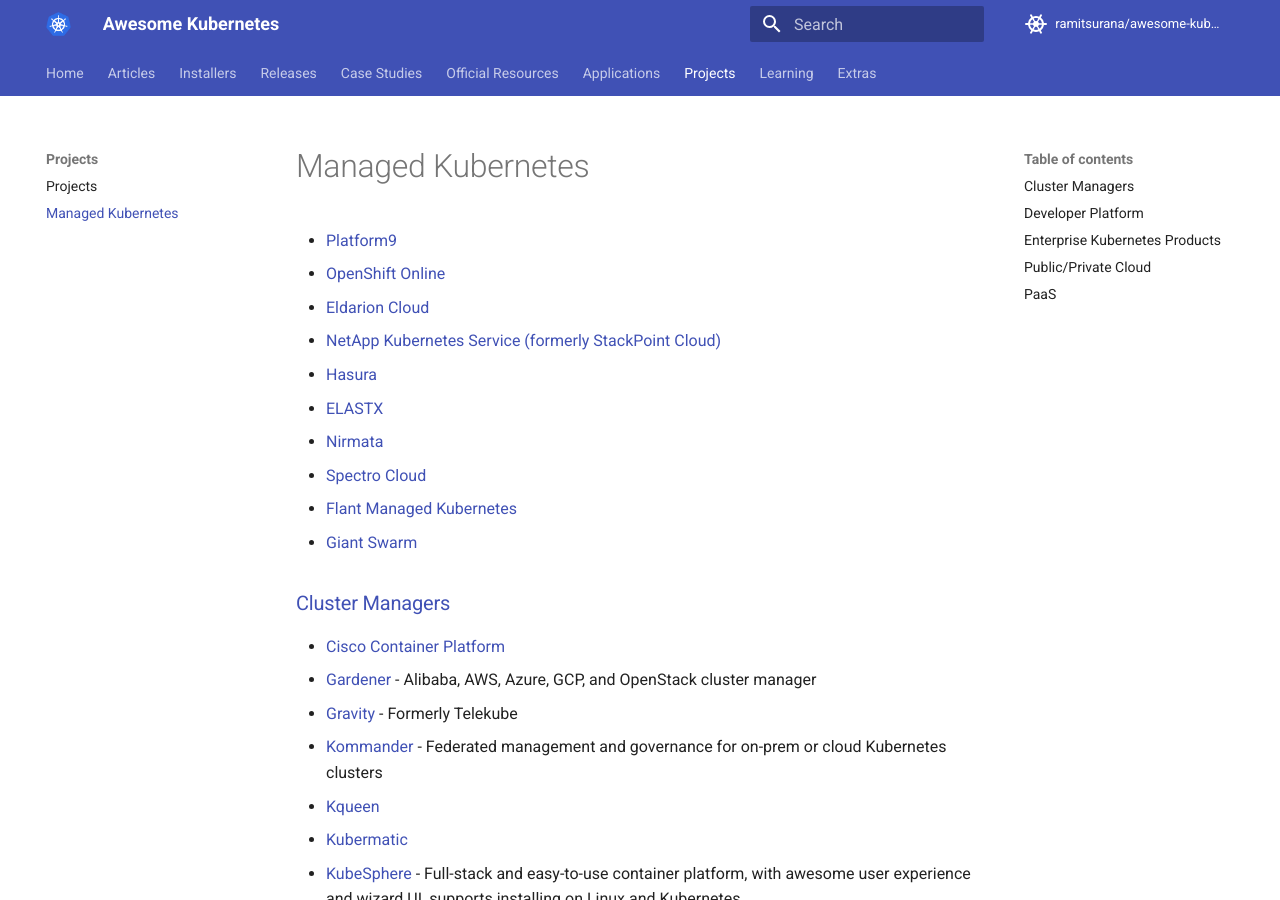
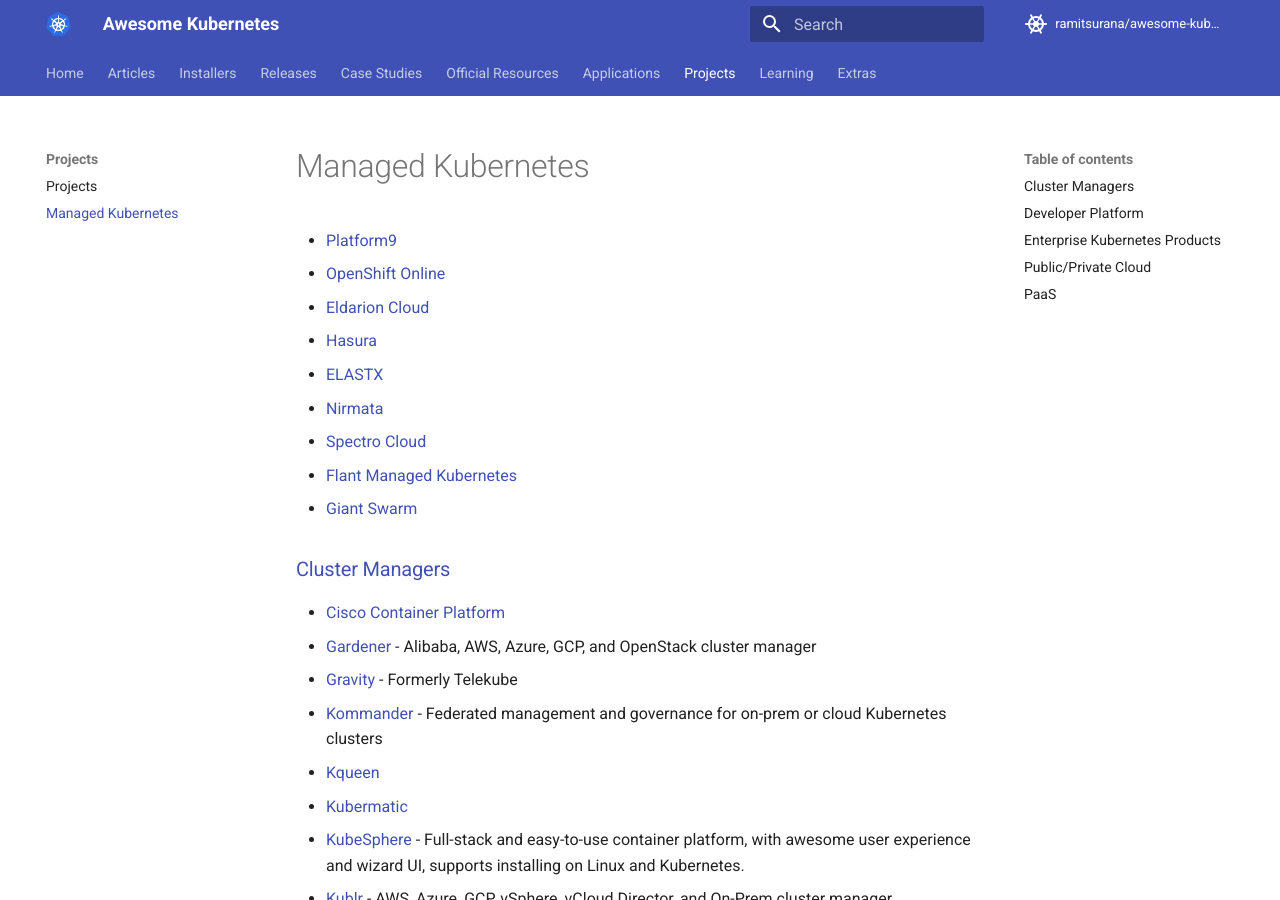
Before and after one commit to ramitsurana/awesome-kubernetes, an MkDocs documentation site: the page built from docs/managed-kubernetes/managed-kubernetes.md, in a window 1280 px wide and 900 px high. Built offline with MkDocs 1.6.1 and Material for MkDocs 9.7.7, drawn with Linux system fonts in a browser that asks for light colours; comment, search, counter and statistics services are not loaded.

Commit message:
Update managed-kubernetes.md (#668)
NKS/Stackpoint no longer available.

```diff
--- a/docs/managed-kubernetes/managed-kubernetes.md
+++ b/docs/managed-kubernetes/managed-kubernetes.md
@@ -4,7 +4,6 @@ Managed Kubernetes
   - [Platform9](http://platform9.com)
   - [OpenShift Online](https://www.openshift.com/products/online/)
   - [Eldarion Cloud](http://eldarion.cloud/)
-  - [NetApp Kubernetes Service (formerly StackPoint Cloud)](https://cloud.netapp.com/kubernetes-service)
   - [Hasura](https://hasura.io/)
   - [ELASTX](https://www.elastx.se/en/kubernetes/)
   - [Nirmata](https://www.nirmata.com/)
```
